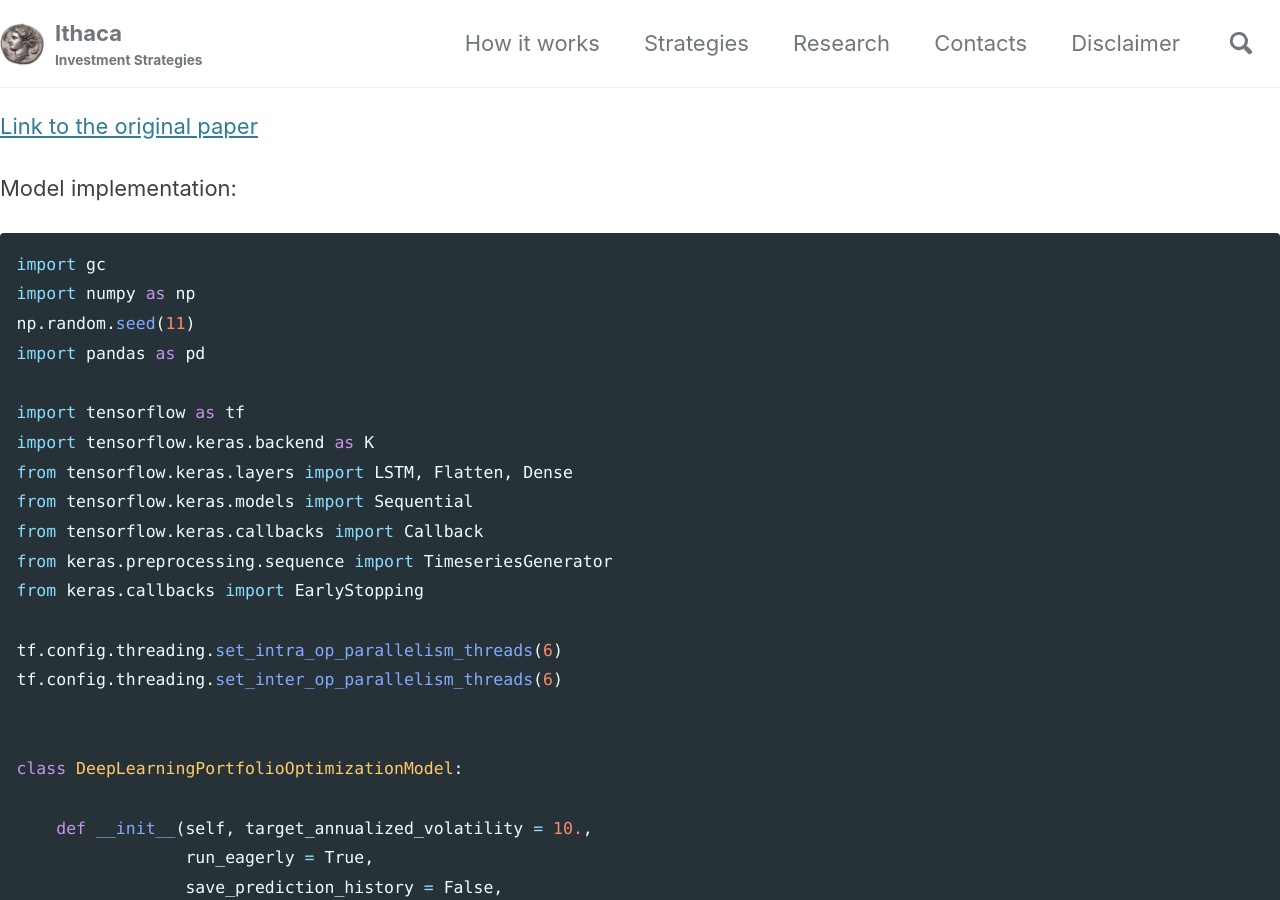
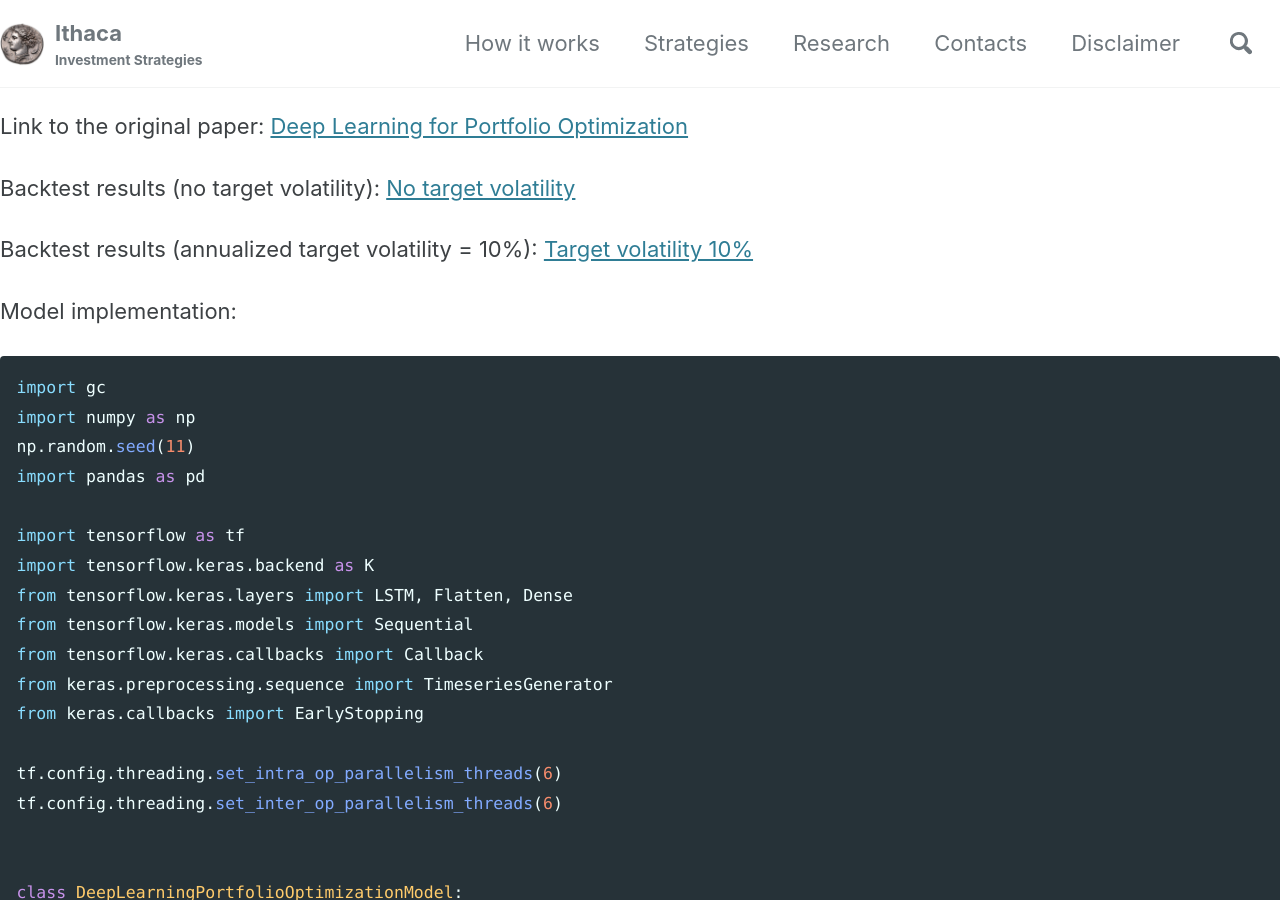
Before and after one commit to IthacaResearch/ithacaresearch.github.io, a Jekyll site: the page built from _research/dlpopt.md, in a window 1280 px wide and 900 px high. Built offline with Jekyll 4.4.1, drawn with Linux system fonts in a browser that asks for light colours; cached includes are drawn as plain includes; our own code applies the rules of GitHub Pages for plain Markdown files.

Commit message:
Update dlpopt.md

```diff
--- a/_research/dlpopt.md
+++ b/_research/dlpopt.md
@@ -1,9 +1,18 @@
 ---
 title: "An implementation of 'Deep Learning for Portfolio Optimization' by Zhang, Z. , Zohren, S. , Roberts, S."
-excerpt: "Can a diversified portfolio built using deep learning beat the risk adjusted returns of the market?"
+excerpt: "Can a diversified portfolio built using a deep learning model beat the risk adjusted returns of the market?"
 ---
 
-[Link to the original paper](https://arxiv.org/pdf/2005.13665.pdf)
+
+
+Link to the original paper:
+[Deep Learning for Portfolio Optimization](https://arxiv.org/pdf/2005.13665.pdf)
+
+Backtest results (no target volatility):
+[No target volatility](/notebooks/dlpopt_no_target_vol.html)
+
+Backtest results (annualized target volatility = 10%):
+[Target volatility 10%](/notebooks/dlpopt_target_vol_10.html)
 
 Model implementation:
 
```
